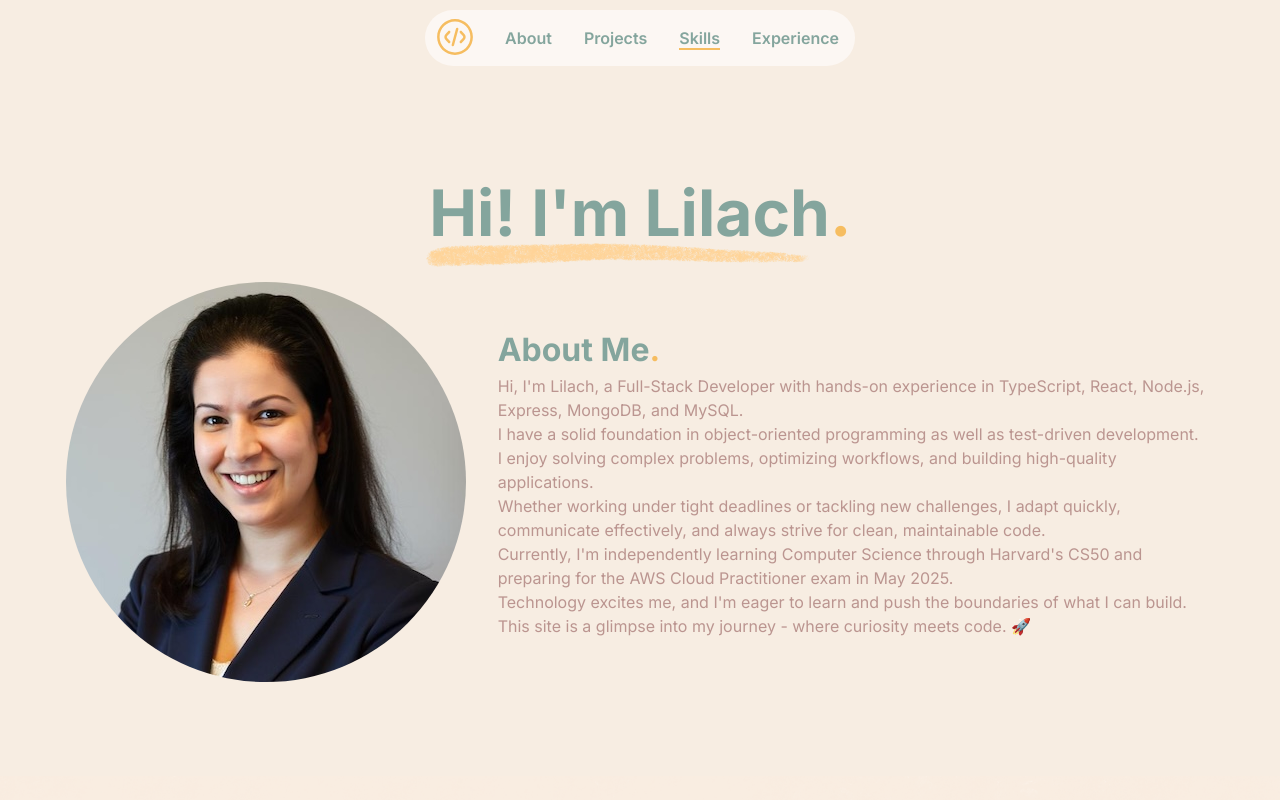
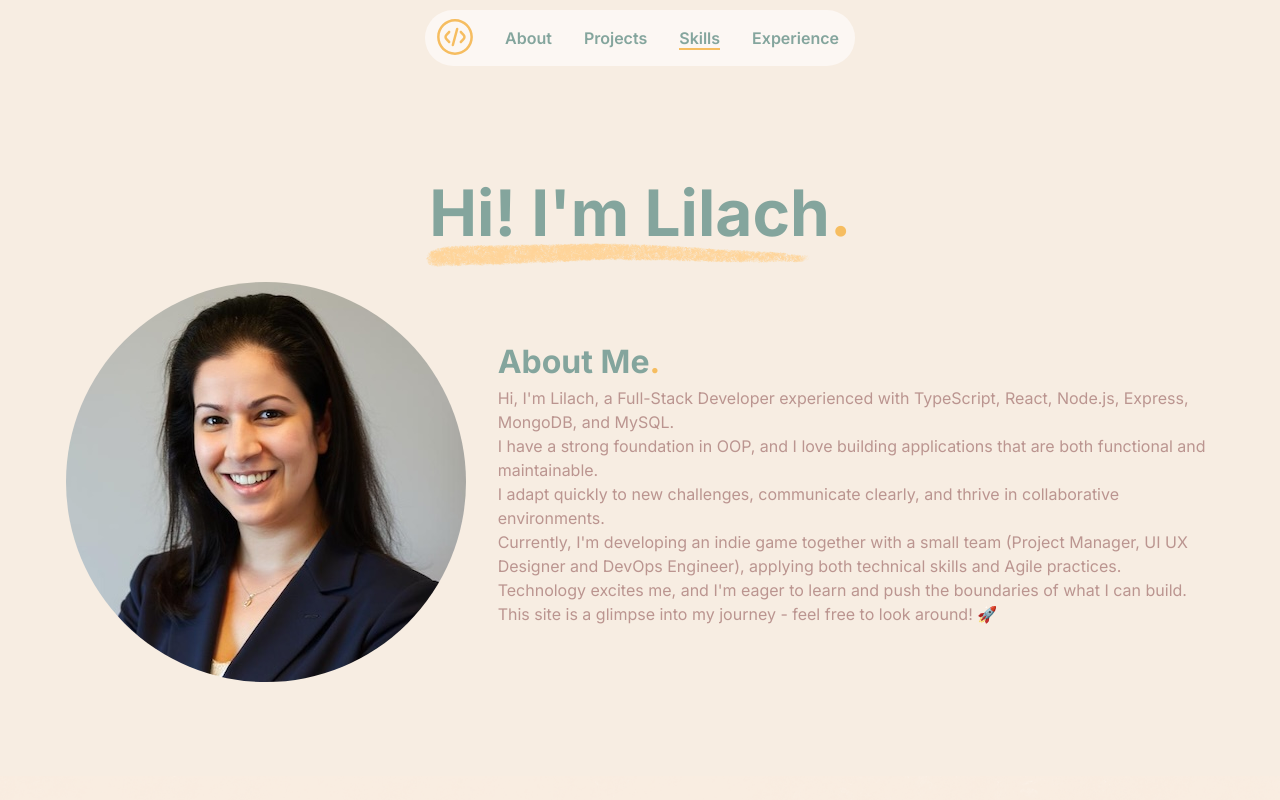
Before and after one commit to Lulzies87/portfolio, a React (Vite) app in the folder app/: page / in a window 1280 px wide. Shown: the top 800 px of the page. Built offline with nearby package versions, Linux system fonts and the light colour scheme; a web font is replaced by a local one.

Commit message:
update about me

```diff
--- a/app/src/components/About/About.tsx
+++ b/app/src/components/About/About.tsx
@@ -82,13 +82,12 @@ export default function About() {
           <p
             className={styles.aboutContainer__innerWrap__textContainer__content}
           >
-            {`Hi, I'm Lilach, a Full-Stack Developer with hands-on experience in TypeScript, React, Node.js, Express, MongoDB, and MySQL.
-            I have a solid foundation in object-oriented programming as well as test-driven development.
-            I enjoy solving complex problems, optimizing workflows, and building high-quality applications.
-            Whether working under tight deadlines or tackling new challenges, I adapt quickly, communicate effectively, and always strive for clean, maintainable code.
-            Currently, I'm independently learning Computer Science through Harvard's CS50 and preparing for the AWS Cloud Practitioner exam in May 2025.
+            {`Hi, I'm Lilach, a Full-Stack Developer experienced with TypeScript, React, Node.js, Express, MongoDB, and MySQL.
+            I have a strong foundation in OOP, and I love building applications that are both functional and maintainable.
+            I adapt quickly to new challenges, communicate clearly, and thrive in collaborative environments.
+            Currently, I'm developing an indie game together with a small team (Project Manager, UI UX Designer and DevOps Engineer), applying both technical skills and Agile practices.
             Technology excites me, and I'm eager to learn and push the boundaries of what I can build.
-            This site is a glimpse into my journey - where curiosity meets code. 🚀`}
+            This site is a glimpse into my journey - feel free to look around! 🚀`}
           </p>
         </div>
       </div>
```
